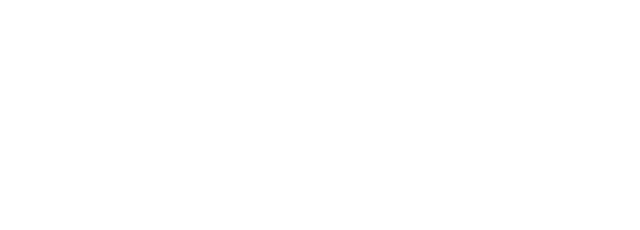
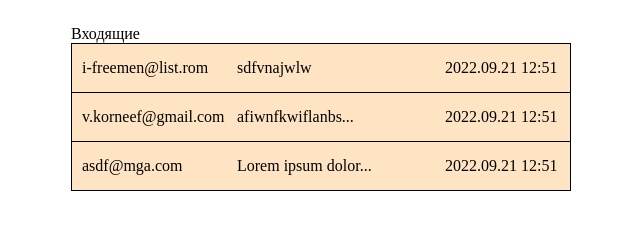
Before and after one commit to korneef/ahj_25_rxjs_frontend, a website built with webpack: page src/index.html in a window 1280 px wide. Shown: the whole page, without its empty margins (319-959 px from the left). Built offline with nearby package versions, Linux system fonts and the light colour scheme.

Commit message:
html and css complete

```diff
--- a/package.json
+++ b/package.json
@@ -47,7 +47,8 @@
     "jest": "^29.2.1",
     "jest-each": "^29.2.1",
     "jest-environment-jsdom": "^29.2.2",
-    "jets": "^0.14.1"
+    "jets": "^0.14.1",
+    "rxjs": "^7.5.7"
   },
   "jest": {
     "testEnvironment": "jsdom",
--- a/src/css/style.css
+++ b/src/css/style.css
@@ -1,3 +1,39 @@
 .wrapper {
-  margin-top: 120px;
+  margin-top: 20px;
+  width: 500px;
+  margin-left: auto;
+  margin-right: auto;
+  padding: 5px 5px;
 }
+
+.messages {
+  background-color: bisque;
+
+}
+
+.email {
+  margin-right: 5px;
+  min-width: 150px;
+  width: 150px;
+}
+
+.message {
+  border: 1px solid black;
+  border-bottom: none;
+  padding: 15px 10px;
+  display: flex;
+  flex-wrap: nowrap;
+}
+
+.message:last-child {
+  border-bottom: 1px solid black;
+}
+
+.message-text {
+  flex-grow: 1;
+  margin-right: 5px;
+}
+
+.date {
+  min-width: 115px;
+}
--- a/src/index.html
+++ b/src/index.html
@@ -10,6 +10,24 @@
 
 <body>
   <div class="wrapper">
+    <div class="incoming">Входящие</div>
+    <div class="messages">
+      <div class="message">
+        <div class="email">i-freemen@list.rom</div>
+        <div class="message-text">sdfvnajwlw</div>
+        <div class="date">2022.09.21 12:51</div>
+      </div>
+      <div class="message">
+        <div class="email">v.korneef@gmail.com</div>
+        <div class="message-text">afiwnfkwiflanbs...</div>
+        <div class="date">2022.09.21 12:51</div>
+      </div>
+      <div class="message">
+        <div class="email">asdf@mga.com</div>
+        <div class="message-text">Lorem ipsum dolor...</div>
+        <div class="date">2022.09.21 12:51</div>
+      </div>
+    </div>
   </div>
 </body>
 
```
